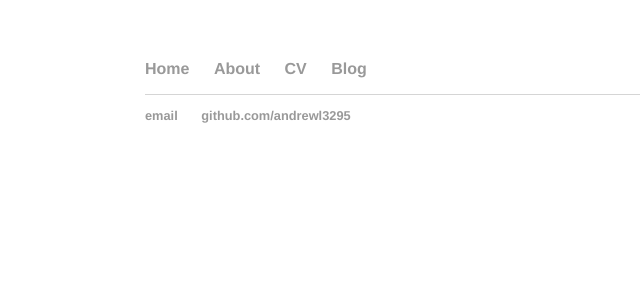
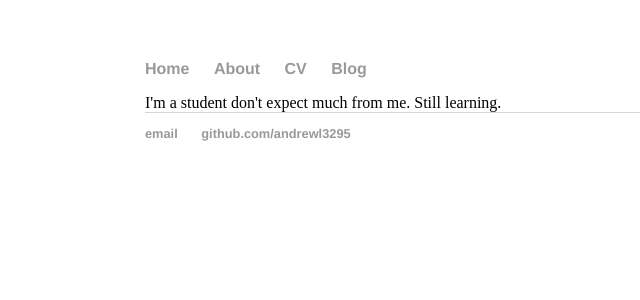
Before and after one commit to Andrewl3295/Andrewl3295.github.io, a Jekyll site: the page built from about/index.html, in a window 1280 px wide. Shown: the top 300 px of the page, without its empty margins (47-687 px from the left). Built offline with Jekyll 4.4.1, drawn with Linux system fonts in a browser that asks for light colours.

Commit message:
Update index.html

```diff
--- a/about/index.html
+++ b/about/index.html
@@ -1,5 +1,8 @@
 ---
 layout: default
-title: "Hank Quinlan, Horrible Cop, Launches Site"
+title: "About Page"
 date: 2018-09-21
 ---
+
+
+I'm a student don't expect much from me. Still learning.
```
